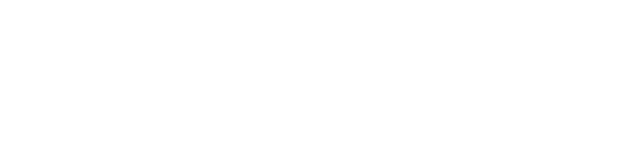
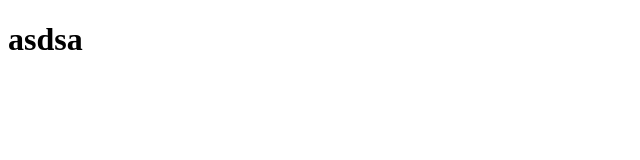
Before and after one commit to Mko2001/wirtualnySaksofon, a plain HTML site: page index.html in a window 1280 px wide. Shown: the whole page, without its empty margins (0-640 px from the left). Drawn offline with Linux system fonts and the light colour scheme.

Commit message:
second commit

```diff
--- a/index.html
+++ b/index.html
@@ -7,6 +7,6 @@
     <title>Document</title>
 </head>
 <body>
-
+    <h1>asdsa</h1>
 </body>
 </html>
```
